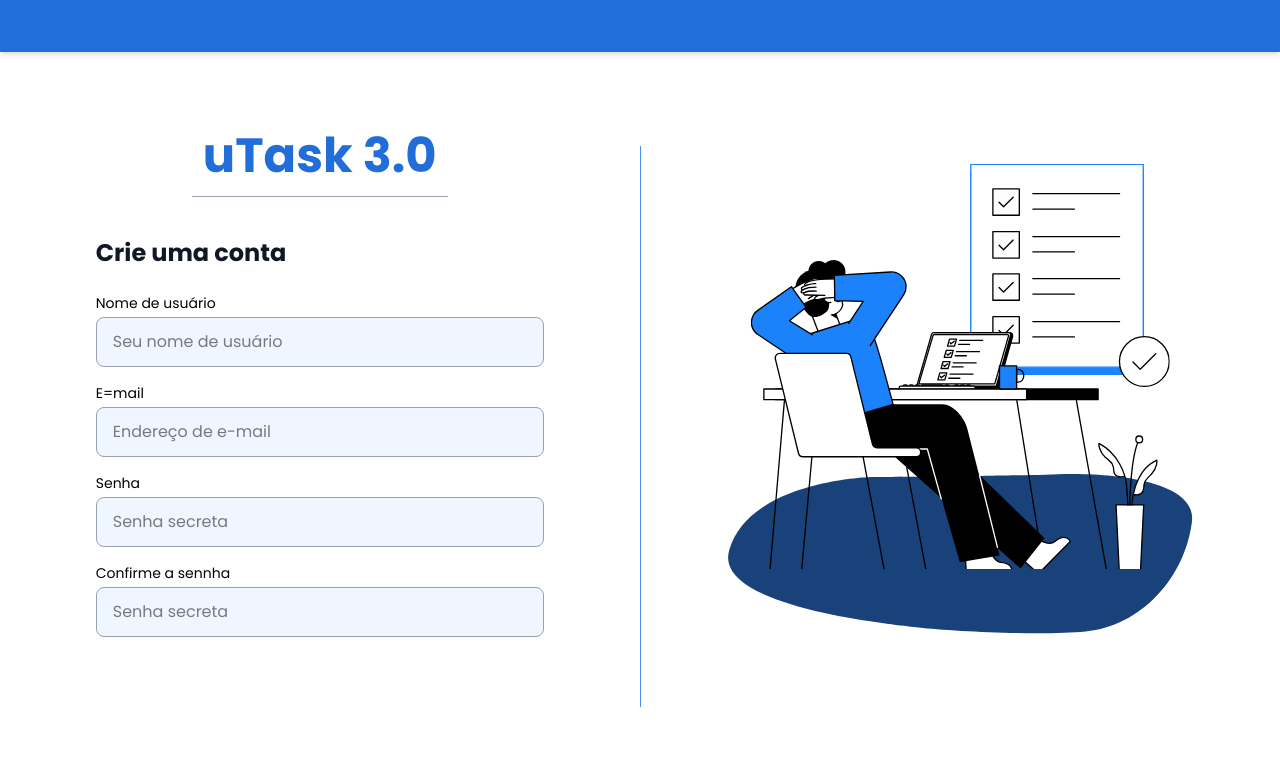
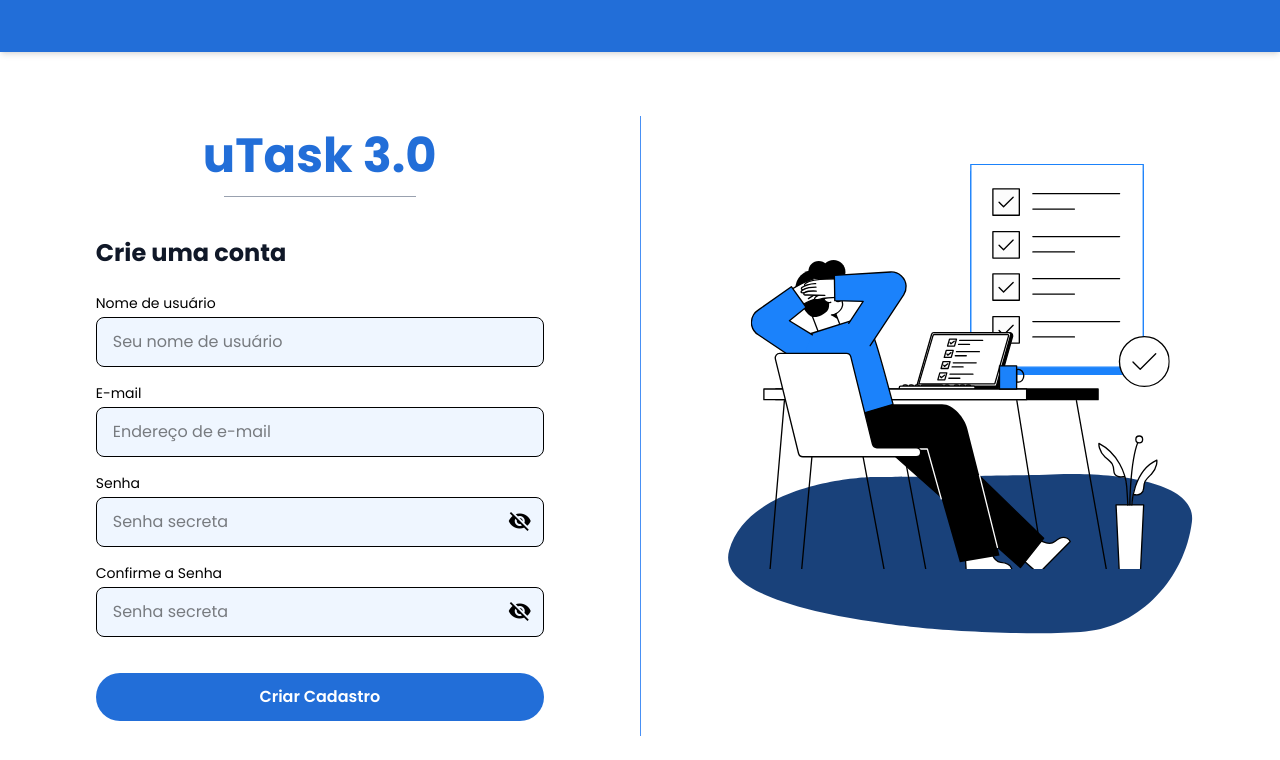
Before and after one commit to miguelnsimoes/utask-3.0, a React (Vite) app in the folder frontend/: page /register in a window 1280 px wide. Shown: the top 760 px of the page. Built offline with nearby package versions, Linux system fonts and the light colour scheme.

Commit message:
feat: add botoes visualizacao senha

```diff
--- a/frontend/src/pages/Register.tsx
+++ b/frontend/src/pages/Register.tsx
@@ -1,7 +1,10 @@
 import { Header } from '../components/Header'
 import illustration from '../assets/Ilustração.svg'
+import { useState } from 'react'
 
 export function Register() {
+    const [showPassword, setShowPassword] = useState(false)
+    const [showConfirmPassword, setShowConfirmPassword] = useState(false)
     return (
         <div className="flex flex-col h-screen">
             <Header />
@@ -13,7 +16,7 @@ export function Register() {
 
                         <div className="flex flex-col items-center mb-10">
                             <h1 className="text-5xl font-bold text-primary-dark mb-4">uTask 3.0</h1>
-                            <div className="w-64 border-b border-gray-400"></div>
+                            <div className="w-48 border-b border-gray-400"></div>
                         </div>
 
                         <div className='flex flex-col w-full'>
@@ -23,36 +26,56 @@ export function Register() {
                             <input
                                 type="text"
                                 placeholder='Seu nome de usuário'
-                                className='border border-gray-400 rounded-lg px-4 py-3 mb-4 outline-none bg-blue-50 focus:border-primary'
+                                className='border rounded-lg px-4 py-3 outline-none bg-blue-50 focus:border-primary w-full mb-4'
                             />
 
-                            <label className='text-sm mb-1 font-poppins font-normal'>E=mail</label>
+                            <label className='text-sm mb-1 font-poppins font-normal'>E-mail</label>
                             <input
                                 type="email"
                                 placeholder='Endereço de e-mail'
-                                className='border border-gray-400 rounded-lg px-4 py-3 mb-4 outline-none bg-blue-50 focus:border-primary'
+                                className='border rounded-lg px-4 py-3 outline-none bg-blue-50 focus:border-primary w-full mb-4'
                             />
 
                             <label className='text-sm mb-1 font-poppins font-normal'>Senha</label>
+                            <div className='relative'>
                             <input
-                                type="password"
+                                type={showPassword ? 'text' : 'password'}
                                 placeholder='Senha secreta'
-                                className='border border-gray-400 rounded-lg px-4 py-3 mb-4 outline-none bg-blue-50 focus:border-primary'
+                                className='border rounded-lg px-4 py-3 outline-none bg-blue-50 focus:border-primary w-full mb-4'
                             />
+                            <button type='button'
+                            onClick={()=> setShowPassword(!showPassword)}
+                            className="absolute right-3 top-3 text-400">
+                            <span className='material-icons'>
+                                {showPassword ? 'visibility' : 'visibility_off'}
+                            </span>
+                            </button>
+                            </div>
 
-                            <label className='text-sm mb-1 font-poppins font-normal'>Confirme a sennha</label>
+                            <label className='text-sm mb-1 font-poppins font-normal'>Confirme a Senha</label>
+                            <div className='relative'>
                             <input
-                                type="passwordConfirm"
+                                type={showConfirmPassword ? "text" : "password"}
                                 placeholder='Senha secreta'
-                                className='border border-gray-400 rounded-lg px-4 py-3 mb-4 outline-none bg-blue-50 focus:border-primary'
+                                className='border rounded-lg px-4 py-3 outline-none bg-blue-50 focus:border-primary w-full mb-9'
                             />
+                            <button type='button'
+                            onClick={() => setShowConfirmPassword(!showConfirmPassword)}
+                            className="absolute right-3 top-3 text-400">
+                            <span className='material-icons'>
+                                {showConfirmPassword ? 'visibility' : 'visibility_off'}
+                            </span>
+                            </button>
+                            </div>
+
+                            <button className="bg-primary-dark text-white py-3 rounded-full font-semibold hover:bg-primary-navy transition">Criar Cadastro</button>
 
                         </div>
 
                     </div>
                 </div>
 
-                <div className="w-px bg-primary h-3/4 self-center"></div>
+                <div className='w-px bg-primary my-16'></div>
 
                 <div className="w-1/2 flex items-center justify-center">
                     <img src={illustration} alt="ilustração" className="w-3/4" />
```
